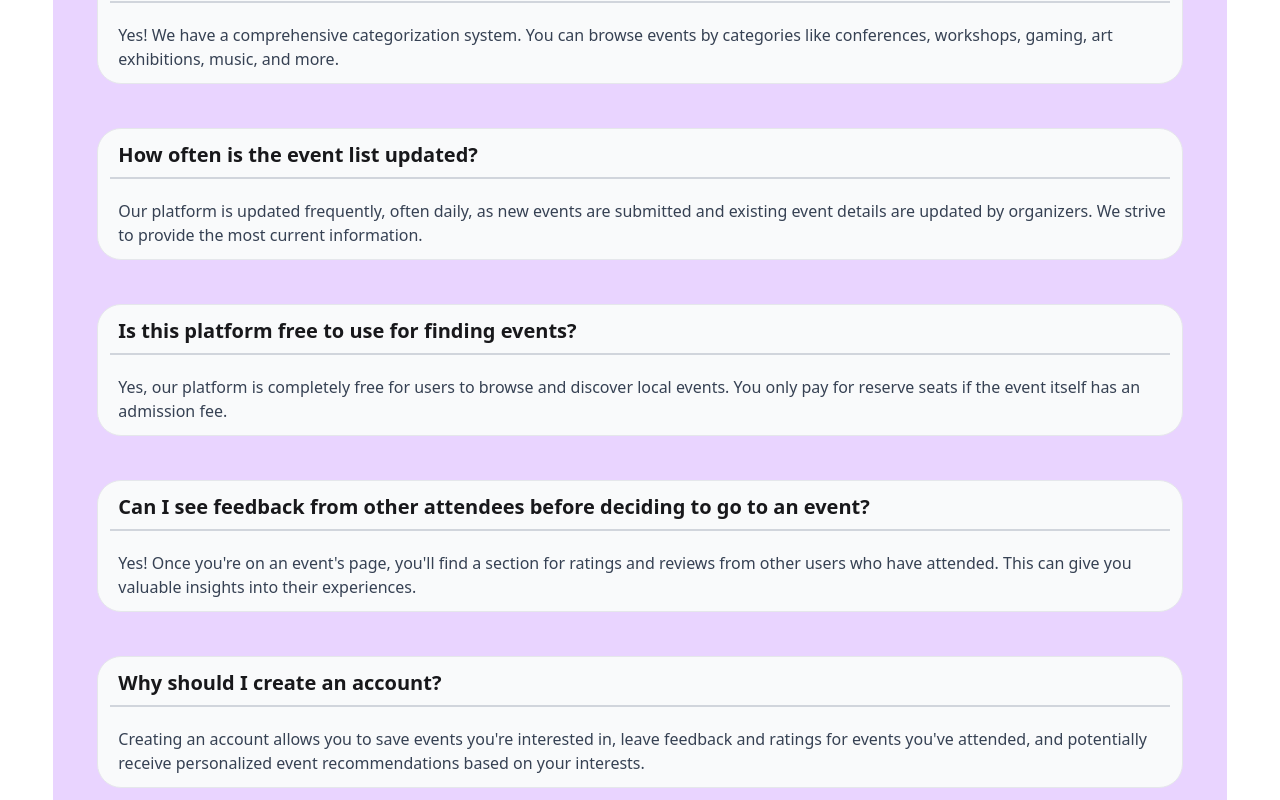
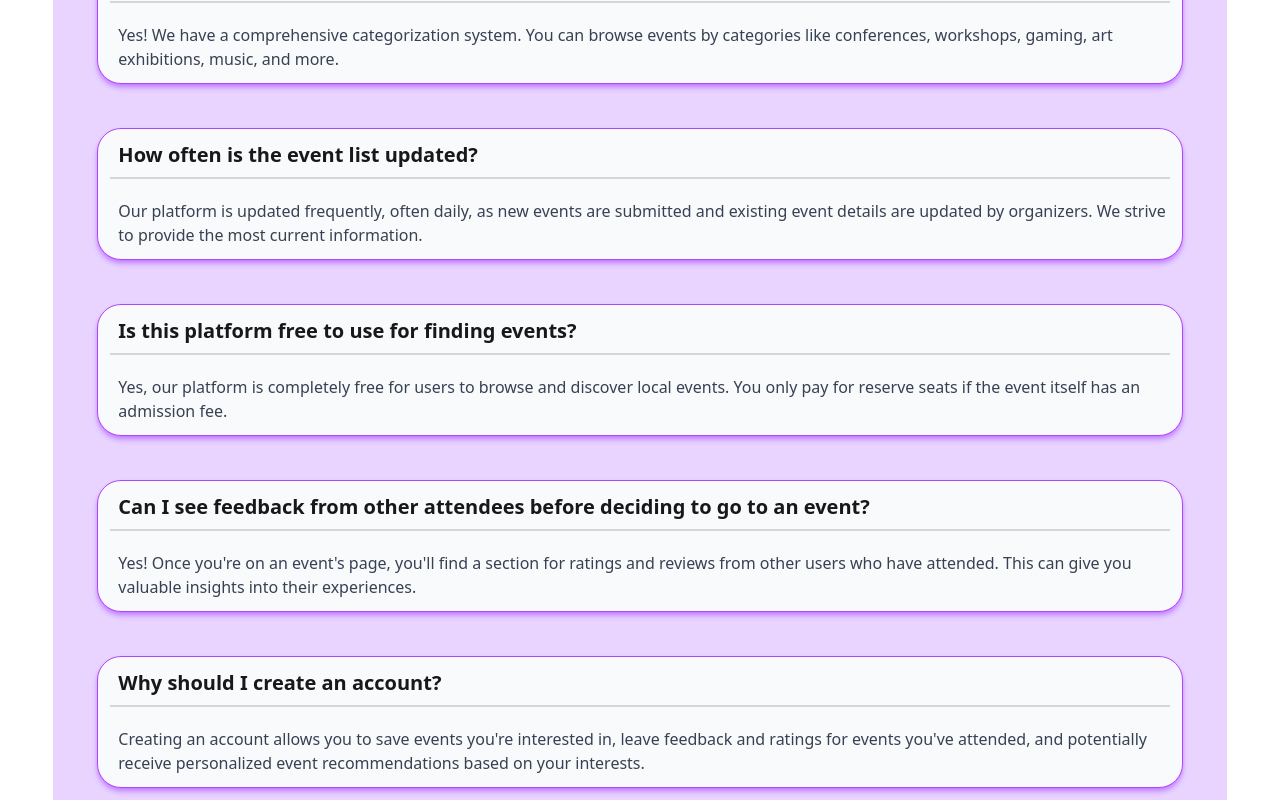
Before and after one commit to tahmid-khan-hub/Event-Explorar, a React (Vite) app: page /faq in a window 1280 px wide. Shown: the part 240-1040 px from the top of the page. Built offline with nearby package versions, Linux system fonts and the light colour scheme; no server answers.

Commit message:
updated themes of about, bookings, faq

```diff
--- a/src/components/About/About.jsx
+++ b/src/components/About/About.jsx
@@ -30,7 +30,7 @@ const About = () => {
     if(loading) return <Loading></Loading>
 
   return (
-    <section data-aos="zoom-in-up" className="p-10 my-36 bg-gray-100 rounded-xl shadow-md max-w-3xl mx-auto ">
+    <section data-aos="zoom-in-up" className="p-10 my-36 bg-gray-100 rounded-xl shadow-xl shadow-purple-400 border-1 border-purple-400 max-w-3xl mx-auto ">
       <h2 className="text-3xl font-bold mb-4 text-center">About Us</h2>
       <p className="text-lg text-gray-700">
         Welcome to <strong>EventExplorer</strong> — your gateway to discovering local events!
--- a/src/components/Bookings/Bookings.jsx
+++ b/src/components/Bookings/Bookings.jsx
@@ -48,7 +48,7 @@ const Bookings = () => {
           <div
             data-aos="zoom-in-up"
             key={event.id}
-            className="card bg-base-200 shadow-xl p-4 rounded-xl mb-40"
+            className="card bg-base-200 shadow-xl shadow-purple-400 p-4 rounded-xl mb-40 border-1 border-purple-500"
           >
             <h2 className="text-2xl font-bold mb-1">{event.name}</h2>
             <p className="text-gray-600 mb-1">📍 {event.location}</p>
@@ -71,7 +71,7 @@ const Bookings = () => {
             <button
               onClick={() => {handleCancelBooking(index), toast.error('Booking Cancelled !'
               )}}
-              className="btn w-[150px] mt-11 md:mt-1 bg-red-500 text-white"
+              className="btn w-[150px] mt-11 md:mt-1 bg-red-500 text-white hover:bg-red-600"
             >
               Cancel Booking
             </button>
--- a/src/components/Faq/Faq.jsx
+++ b/src/components/Faq/Faq.jsx
@@ -32,31 +32,31 @@ const Faq = () => {
             <h1 className='text-3xl font-semibold text-center mt-12'>FaQ</h1>
 
             {/* 1 */}
-            <div data-aos="zoom-in" className='mt-11  mb-11 p-3 rounded-3xl bg-gray-50 border-1 border-gray-200'>
+            <div data-aos="zoom-in" className='mt-11  mb-11 p-3 rounded-3xl bg-gray-50 border-1  border-purple-500 shadow-md shadow-purple-400'>
                 <h2 className='font-semibold text-xl border-b-2 border-gray-300 pb-2 mb-2 pl-2'>Can I search for specific types of events (e.g., conferences, art)?</h2>
                 <p className='pl-2 mt-5 text-gray-700'>Yes! We have a comprehensive categorization system. You can browse events by categories like conferences, workshops, gaming, art exhibitions, music, and more.</p>
             </div>
 
             {/* 2 */}
-            <div data-aos="zoom-in" className='mb-11  mt-5 p-3 rounded-3xl bg-gray-50 border-1 border-gray-200'>
+            <div data-aos="zoom-in" className='mb-11  mt-5 p-3 rounded-3xl bg-gray-50 border-1  border-purple-500 shadow-md shadow-purple-400'>
                 <h2 className='font-semibold text-xl border-b-2 border-gray-300 pb-2 mb-2 pl-2'>How often is the event list updated?</h2>
                 <p className='pl-2 mt-5 text-gray-700'>Our platform is updated frequently, often daily, as new events are submitted and existing event details are updated by organizers. We strive to provide the most current information.</p>
             </div>
 
             {/* 3 */}
-            <div data-aos="zoom-in" className='mb-11  mt-5 p-3 rounded-3xl bg-gray-50 border-1 border-gray-200'>
+            <div data-aos="zoom-in" className='mb-11  mt-5 p-3 rounded-3xl bg-gray-50 border-1  border-purple-500 shadow-md shadow-purple-400'>
                 <h2 className='font-semibold text-xl border-b-2 border-gray-300 pb-2 mb-2 pl-2'>Is this platform free to use for finding events?</h2>
                 <p className='pl-2 mt-5 text-gray-700'>Yes, our platform is completely free for users to browse and discover local events. You only pay for reserve seats if the event itself has an admission fee. </p>
             </div>
 
             {/* 4 */}
-            <div data-aos="zoom-in" className='mb-11  mt-5 p-3 rounded-3xl bg-gray-50 border-1 border-gray-200'>
+            <div data-aos="zoom-in" className='mb-11  mt-5 p-3 rounded-3xl bg-gray-50 border-1  border-purple-500 shadow-md shadow-purple-400'>
                 <h2 className='font-semibold text-xl border-b-2 border-gray-300 pb-2 mb-2 pl-2'>Can I see feedback from other attendees before deciding to go to an event?</h2>
                 <p className='pl-2 mt-5 text-gray-700'>Yes! Once you're on an event's page, you'll find a section for ratings and reviews from other users who have attended. This can give you valuable insights into their experiences.</p>
             </div>
 
             {/* 5 */}
-            <div data-aos="zoom-in" className='mb-11  mt-5 p-3 rounded-3xl bg-gray-50 border-1 border-gray-200'>
+            <div data-aos="zoom-in" className='mb-11  mt-5 p-3 rounded-3xl bg-gray-50 border-1  border-purple-500 shadow-md shadow-purple-400'>
                 <h2 className='font-semibold text-xl border-b-2 border-gray-300 pb-2 mb-2 pl-2'>Why should I create an account?</h2>
                 <p className='pl-2 mt-5 text-gray-700'>Creating an account allows you to save events you're interested in, leave feedback and ratings for events you've attended, and potentially receive personalized event recommendations based on your interests.</p>
             </div>
```
